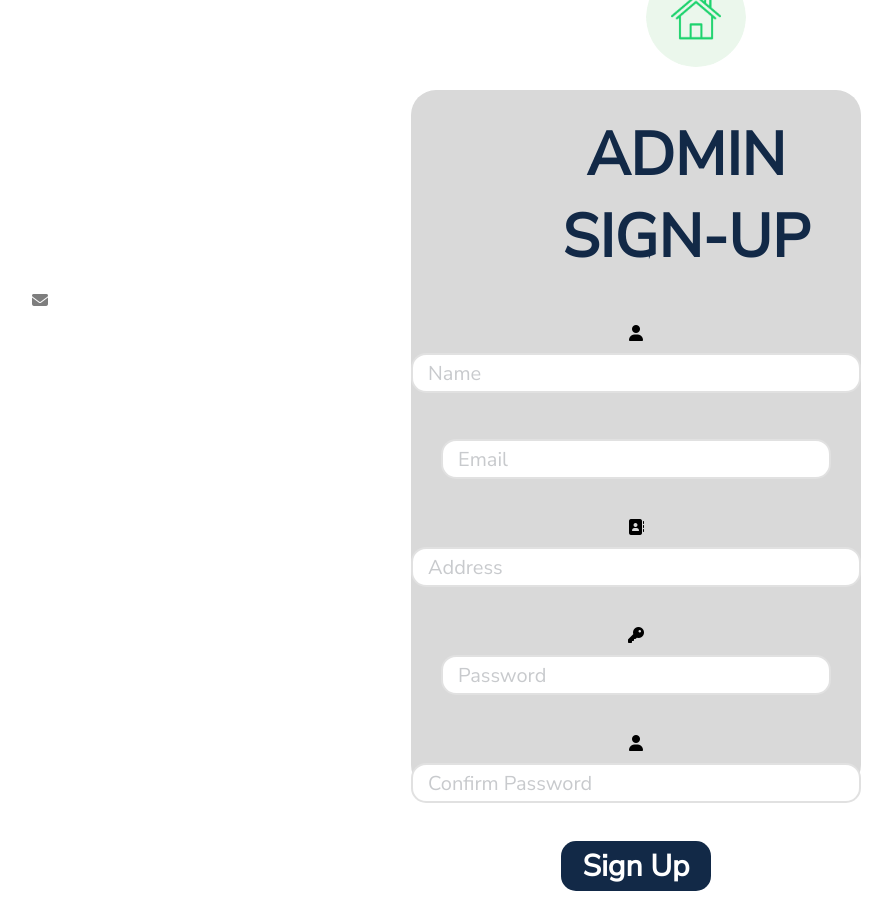
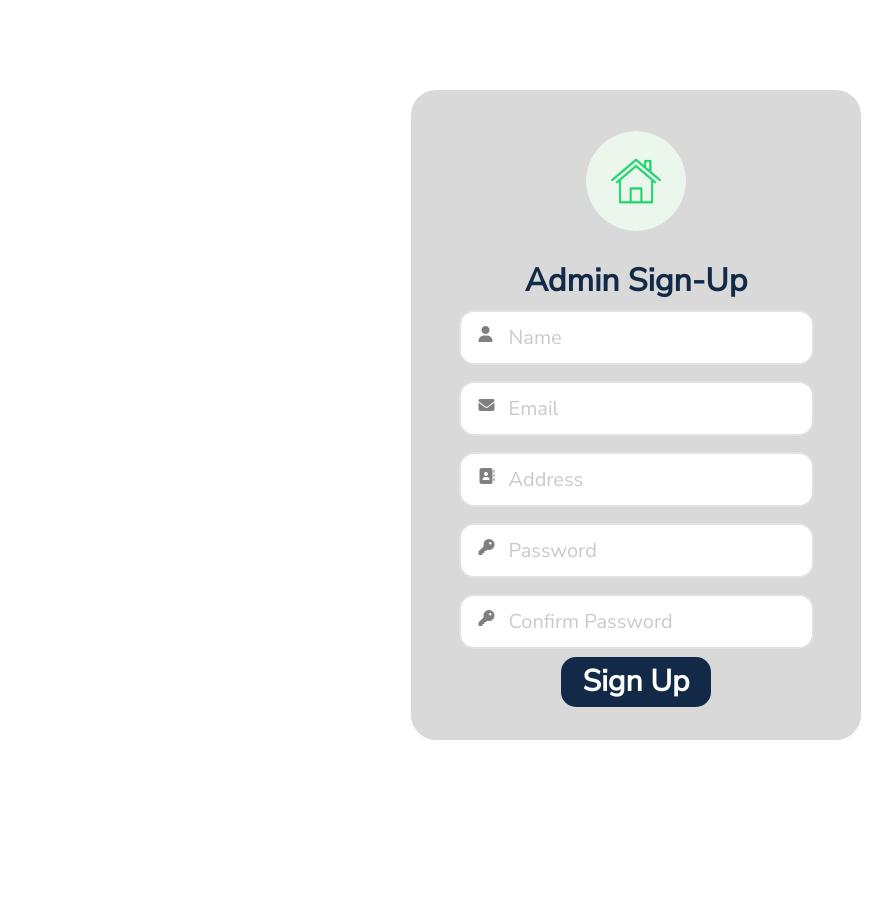
Before and after one commit to codingvaleria/housyproperties-frontend, a React (Create React App) app: page /admin/signup in a window 1280 px wide. Shown: the whole page, without its empty margins (4-896 px from the left). After the commit the page ends 800 px from the top, so only its background shows below. Built offline with nearby package versions, Linux system fonts and the light colour scheme; a web font is replaced by a local one.

Commit message:
Admin signup page

```diff
--- a/src/admin/components/adminsignup/Adminsignup.css
+++ b/src/admin/components/adminsignup/Adminsignup.css
@@ -6,20 +6,21 @@
   padding-top: 90px;
 }
 
-.formfield-a {
+.form-field {
   display: flex;
   align-items: center;
-  height: 700px;
+  height: 650px;
   width: 450px;
   justify-content: center;
   border-radius: 25px;
   background-color: #d9d9d9;
 }
 
-.logo {
+.logo-a {
   padding-bottom: 20px;
   justify-content: center;
   display: flex;
+  padding-right: 120px;
 }
 
 .logo-container {
@@ -39,45 +40,30 @@
   bottom: 60px;
 }
 
-.title {
+.title-a {
   color: #122947;
 }
 
-.icon {
-  height: 20px;
-  width: 20px;
-  position: absolute;
-  padding: 12px 0 0 16px;
-  opacity: 50%;
+.form-c {
+  left: 1.5rem;
+  padding-left: 3rem;
 }
 
-.user {
-padding-left: 50px;
-font-size: medium;
+.ico {
+  position: absolute;
+  top: calc(35%);
+  left: 1.25rem;
+  z-index: 100;
+  color: gray;
 }
 
-input {
-  height: 40px;
-  width: 200px;
-  border-radius: 10px;
-  border: none;
-  outline: none;
+.input-e {
+  position: relative;
 }
 
-.second-input-a {
-  padding: 30px;
-}
-
-.second-input-c {
-  padding: 30px;
-}
-
-.second-input- {
-  padding: 30px;
-}
-
-.login-a {
-  padding: 30px;
+.input-e .form-c {
+  left: 1.5rem;
+  padding-left: 3rem;
 }
 
 button {
--- a/src/admin/components/adminsignup/Adminsignup.js
+++ b/src/admin/components/adminsignup/Adminsignup.js
@@ -2,7 +2,6 @@ import React, { useState } from "react";
 import "./Adminsignup.css";
 import { useNavigate } from "react-router-dom";
 import logo from "../../../images/logo.png";
-
 
 function Adminsignup({ onLogin }) {
   const [username, setUsername] = useState("");
@@ -43,20 +42,20 @@ function Adminsignup({ onLogin }) {
 
   return (
     <div className="main-a">
-      <div className="formfield-a">
+      <div className="form-field">
         <form id="form" onSubmit={handleSubmit}>
-          <div className="logo">
+          <div className="logo-a">
             <div className="logo-container">
               <img src={logo} alt="logo" className="logo-img"></img>
             </div>
           </div>
 
-          <div className="title">
+          <div className="title-a">
             <h1>Admin Sign-Up</h1>
           </div>
 
-          <div>
-          <i class="fa fa-user" aria-hidden="true"></i>
+          <div className="input-e">
+            <i class="ico fa fa-user" aria-hidden="true"></i>
 
             <input
               type="text"
@@ -64,13 +63,13 @@ function Adminsignup({ onLogin }) {
               name="username"
               placeholder="Name"
               value={username}
-              className="user"
+              className="form-c"
               onChange={(e) => setUsername(e.target.value)}
             />
           </div>
 
-          <div className="second-input-a">
-          <i class="icon fa fa-envelope" aria-hidden="true"></i>
+          <div className="input-e">
+            <i class="ico fa fa-envelope" aria-hidden="true"></i>
 
             <input
               type="text"
@@ -78,13 +77,13 @@ function Adminsignup({ onLogin }) {
               name="email"
               placeholder="Email"
               value={email}
-              className="user"
+              className="form-c"
               onChange={(e) => setEmail(e.target.value)}
             />
           </div>
 
-          <div className="second-inpu-b">
-          <i class="fa fa-address-book" aria-hidden="true"></i>
+          <div className="input-e">
+            <i class="ico fa fa-address-book" aria-hidden="true"></i>
 
             <input
               type="text"
@@ -92,13 +91,13 @@ function Adminsignup({ onLogin }) {
               name="address"
               placeholder="Address"
               value={address}
-              className="user"
+              className="form-c"
               onChange={(e) => setAddress(e.target.value)}
             />
           </div>
 
-          <div className="second-input-c">
-          <i class="fa fa-key" aria-hidden="true"></i>
+          <div className="input-e">
+            <i class="ico fa fa-key" aria-hidden="true"></i>
 
             <input
               type="password"
@@ -106,27 +105,27 @@ function Adminsignup({ onLogin }) {
               name="password"
               placeholder="Password"
               value={password}
-              className="user"
+              className="form-c"
               onChange={(e) => setPassword(e.target.value)}
             />
           </div>
 
-          <div className="second-input-d">
-          <i class="fa fa-user" aria-hidden="true"></i>
+          <div className="input-e">
+            <i class="ico fa fa-key" aria-hidden="true"></i>
 
             <input
               type="password"
-              id="password-c"
+              id="password"
               name="confirm-password"
               placeholder="Confirm Password"
               value={passwordConfirmation}
-              className="user"
+              className="form-c"
               onChange={(e) => setPasswordConfirmation(e.target.value)}
             />
           </div>
 
           {errors.length > 0 && (
-            <div className="input-control">
+            <div className="input-d">
               <div style={{ color: "red" }}>
                 {errors.map((error, index) => (
                   <p key={index}>{error}</p>
```
